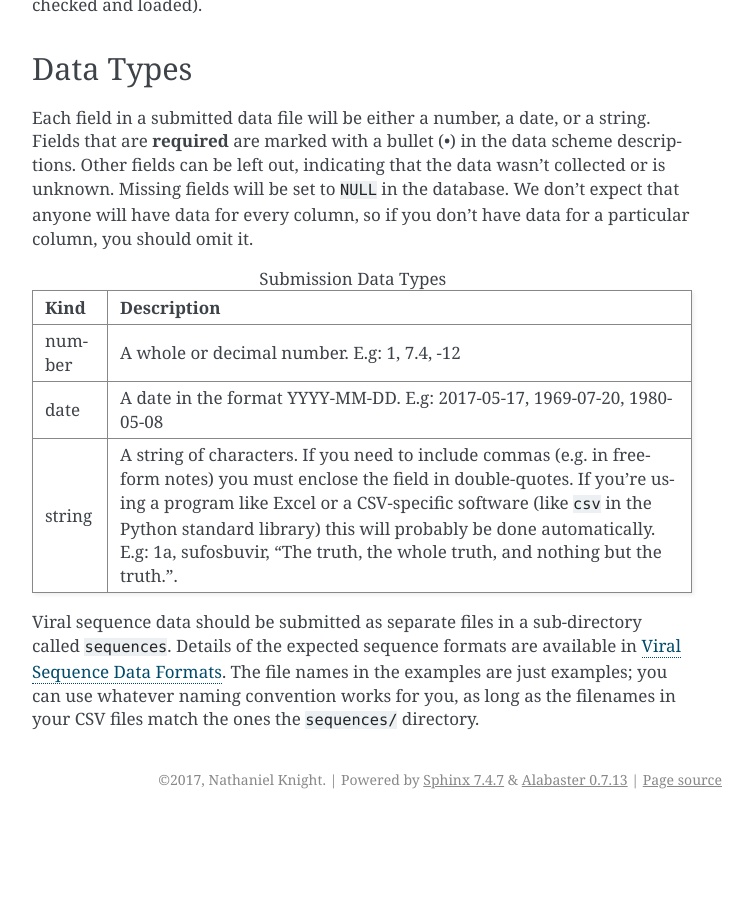
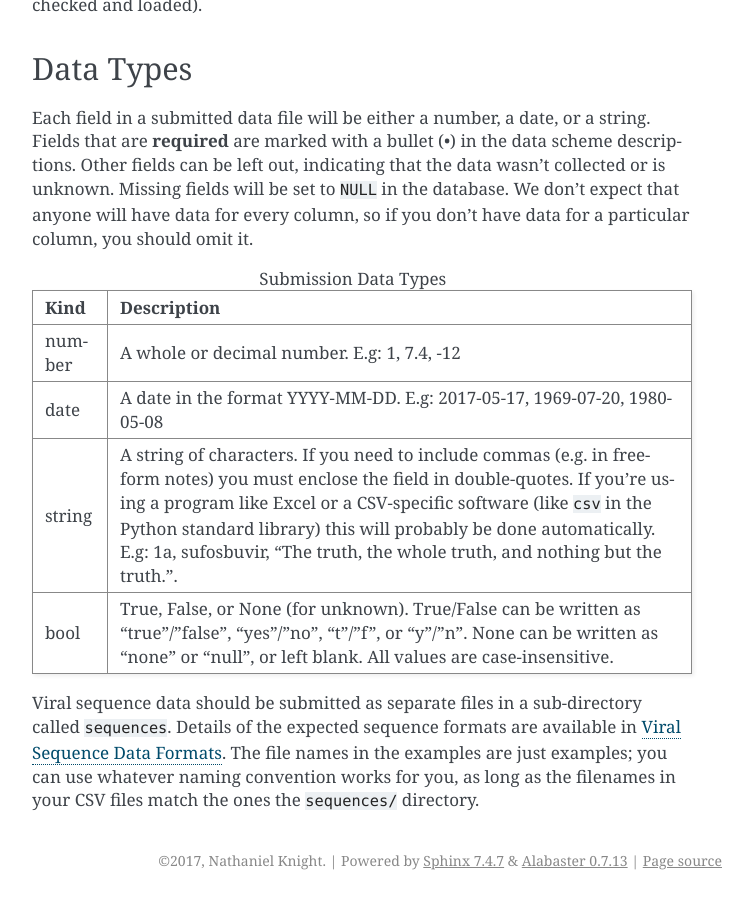
Before and after one commit to cfe-lab/shared-doc, a Sphinx documentation site: the page built from source/submission/index.rst, in a window 1280 px wide and 900 px high, scrolled down 1256 px. Shown: the whole window, without its empty margins (388-1141 px from the left). Built offline with Sphinx 7.4.7, drawn with Linux system fonts in a browser that asks for light colours; formulas are drawn with MathJax 3; before the commit the page ends 2075 px from its top, so only the background shows below that.

Commit message:
Add a boolean type to submission schemes
Some of the submission schemes already use a boolean type, and it
seems like an obvious thing to have. This commit just adds it to the
table of data-types in the documentation.

```diff
--- a/source/submission/index.rst
+++ b/source/submission/index.rst
@@ -94,6 +94,10 @@ a particular column, you should omit it.
             automatically. E.g: 1a, sufosbuvir, “The truth, the
             whole truth, and nothing but the truth.”.
 
+   bool     True, False, or None (for unknown). True/False can be
+            written as "true"/"false", "yes"/"no", "t"/"f", or
+            "y"/"n". None can be written as "none" or "null", or
+            left blank. All values are case-insensitive.
    ======   ===========
 
 
```
